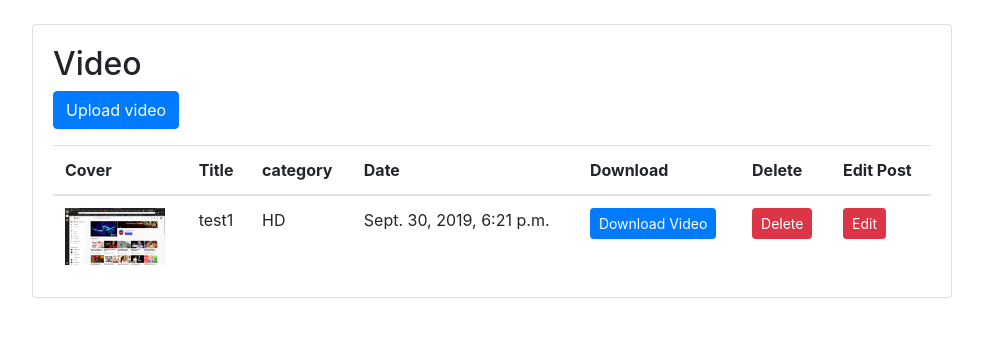
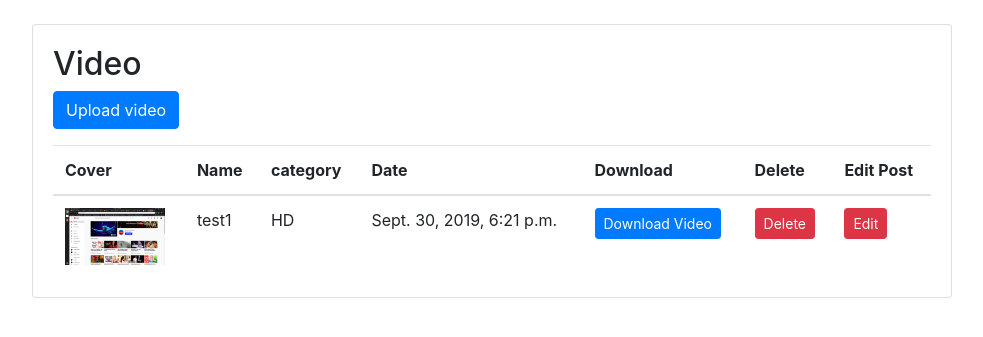
Before and after one commit to vinitparak/Django-miniyoutube, a Django app: template mysite/templates/vide_list.html in a window 1280 px wide. Shown: the part 56-393 px from the top of the page, without its empty margins (148-1131 px from the left). Run offline with Django 3.2, Linux system fonts and the light colour scheme; the template is opened without the code that fills it: values that come from a table or form of the project are taken from there, others are empty; data comes from the database, SQL or seed files in the repository; parts of the project's set-up code (start-up, migrations or seed data) failed here and were passed over; some libraries are stand-ins or nearby versions.

Commit message:
update name

```diff
--- a/mysite/templates/user_list.html
+++ b/mysite/templates/user_list.html
@@ -14,7 +14,7 @@
     <thead>
       <tr>
         <th>Cover</th>
-        <th>Title</th>
+        <th>Name</th>
         <th>category </th>
         <th>Date</th>
         <th>Description</th>
--- a/mysite/templates/vide_list.html
+++ b/mysite/templates/vide_list.html
@@ -13,7 +13,7 @@
     <thead>
       <tr>
         <th>Cover</th>
-        <th>Title</th>
+        <th>Name</th>
         <th>category </th>
         <th>Date</th>
         <th>Download</th>
```
